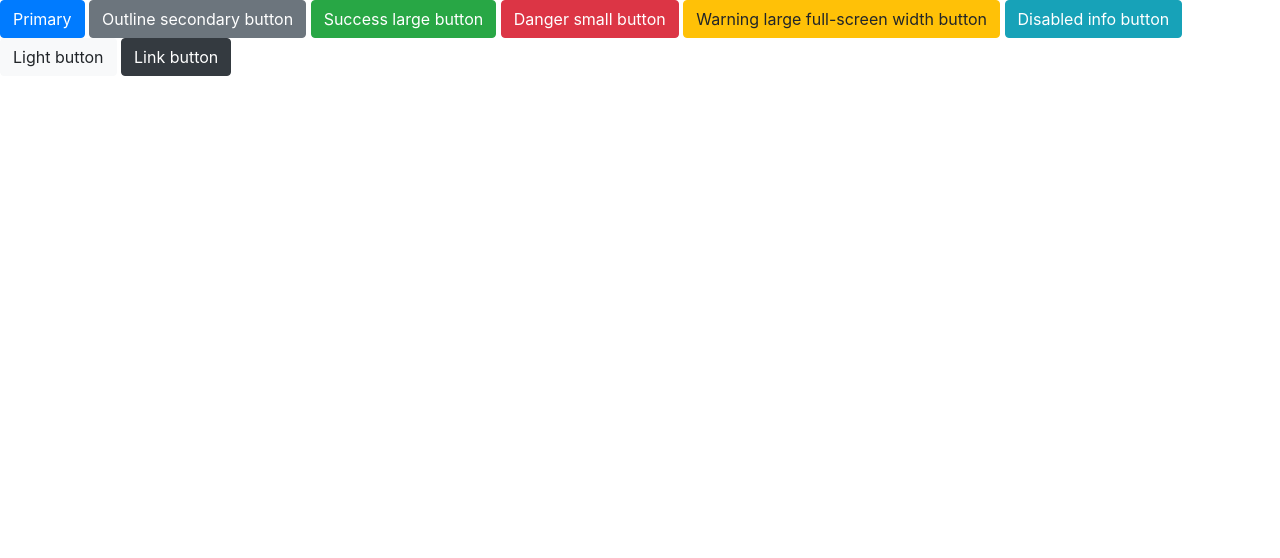
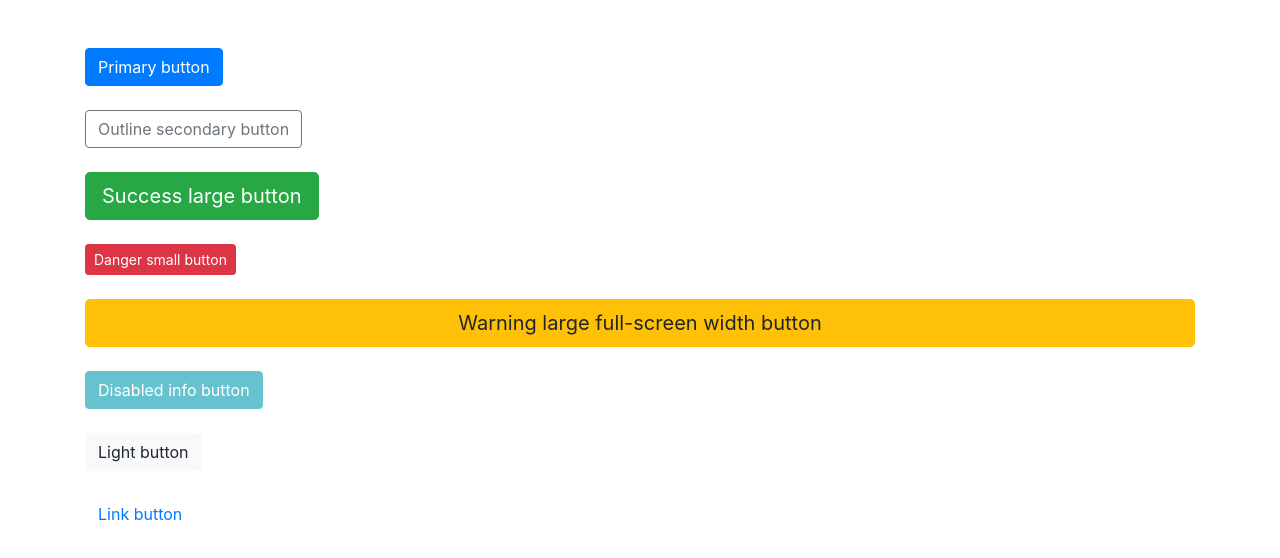
Before and after one commit to acciojob/bootstrap-buttons-Shashank84-creator, a website: page main.html in a window 1280 px wide. Drawn offline with nearby package versions, Linux system fonts and the light colour scheme.

Commit message:
created a submission

```diff
--- a/main.html
+++ b/main.html
@@ -1,21 +1,43 @@
 <!DOCTYPE html>
-
-<html>
-
+<html lang="en">
 <head>
-	 <link href="https://stackpath.bootstrapcdn.com/bootstrap/4.5.2/css/bootstrap.min.css" rel="stylesheet">
+  <meta charset="UTF-8">
+  <meta name="viewport" content="width=device-width, initial-scale=1.0">
+  <title>Bootstrap Buttons</title>
+  <!-- Link Bootstrap CSS file -->
+  <link href="https://stackpath.bootstrapcdn.com/bootstrap/4.5.2/css/bootstrap.min.css" rel="stylesheet">
+  <style>
+    /* Additional styles */
+    .btn-full-width {
+      width: 100%;
+    }
+  </style>
 </head>
-
 <body>
-	<button type="button" class="btn btn-primary">Primary</button>
-<button type="button" class="btn btn-secondary">Outline secondary button</button>
-<button type="button" class="btn btn-success">Success large button</button>
-<button type="button" class="btn btn-danger">Danger small button</button>
-<button type="button" class="btn btn-warning">Warning large full-screen width button</button>
-<button type="button" class="btn btn-info">Disabled info button</button>
-<button type="button" class="btn btn-light">Light button</button>
-<button type="button" class="btn btn-dark">Link button</button>
-
+  <div class="container mt-5">
+    <!-- Button 1: Primary button -->
+    <button id="button-1" class="btn btn-primary">Primary button</button>
+    <br><br>
+    <!-- Button 2: Outline secondary button -->
+    <button id="button-2" class="btn btn-outline-secondary">Outline secondary button</button>
+    <br><br>
+    <!-- Button 3: Success large button -->
+    <button id="button-3" class="btn btn-success btn-lg">Success large button</button>
+    <br><br>
+    <!-- Button 4: Danger small button -->
+    <button id="button-4" class="btn btn-danger btn-sm">Danger small button</button>
+    <br><br>
+    <!-- Button 5: Warning large full-screen width button -->
+    <button id="button-5" class="btn btn-warning btn-lg btn-full-width">Warning large full-screen width button</button>
+    <br><br>
+    <!-- Button 6: Disabled info button -->
+    <button id="button-6" class="btn btn-info" disabled>Disabled info button</button>
+    <br><br>
+    <!-- Button 7: Light button -->
+    <button id="button-7" class="btn btn-light">Light button</button>
+    <br><br>
+    <!-- Button 8: Link button -->
+    <button id="button-8" class="btn btn-link">Link button</button>
+  </div>
 </body>
-
 </html>
```
